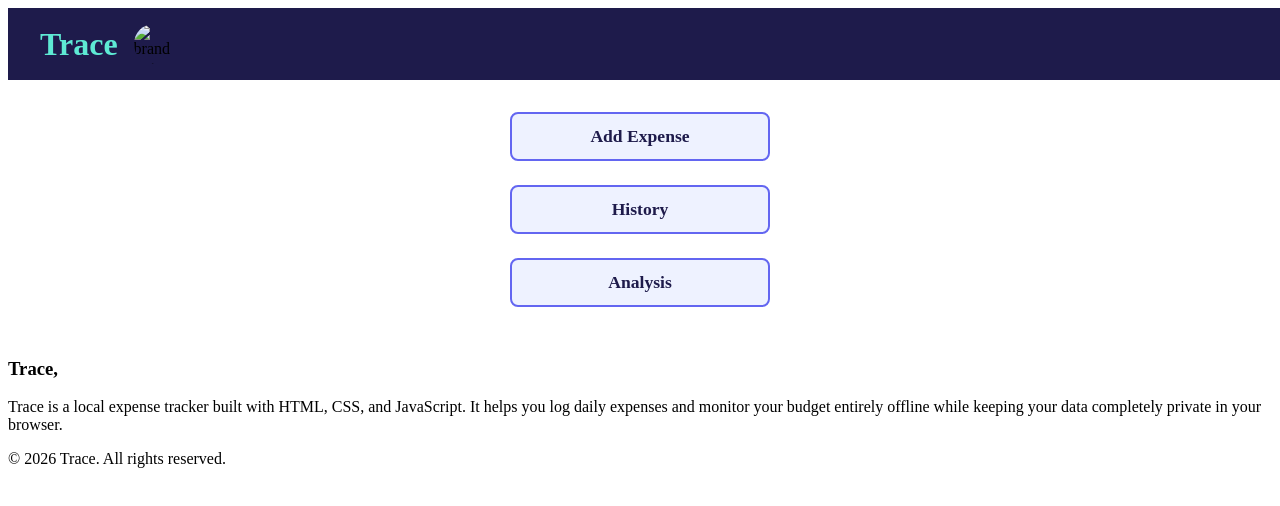
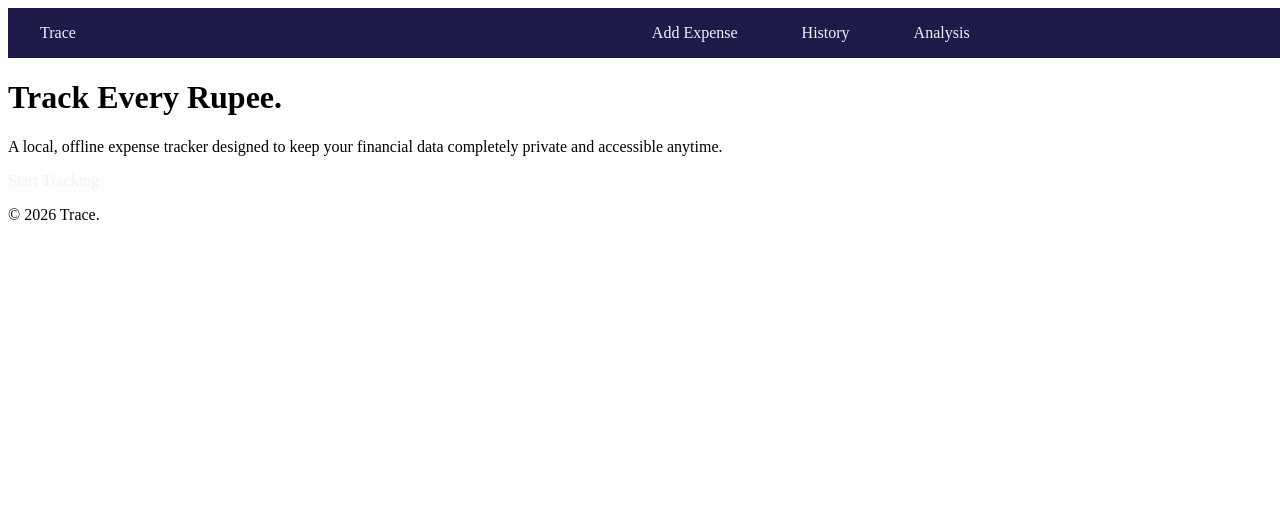
Before and after one commit to UserDeviceOsAll/Trace, a plain HTML site: page index.html in a window 1280 px wide. Shown: the top 506 px of the page. Drawn offline with Linux system fonts and the light colour scheme.

Commit message:
improved index.html

```diff
--- a/index.html
+++ b/index.html
@@ -3,33 +3,26 @@
 <head>
     <meta charset="UTF-8">
     <meta name="viewport" content="width=device-width, initial-scale=1.0">
-    <meta name="description" content="Trace is a tool, offline expense tracker.
-    Track your daily expenses, set monthly budgets.">
-    <title>Trace | Expense Tracker</title>
+    <title>Trace | Home</title>
     <link rel="stylesheet" href="style.css">
+    <script src="script.js" defer></script>
 </head>
 <body>
     <header>
-        <div class="brand">
-            <h1 id="brand-name">Trace</h1>
-            <img id="brand-img" alt="brand logo" src="">
-        </div>
+        <a href="index.html" class="brand">Trace</a>
+        <nav>
+            <a href="input.html">Add Expense</a>
+            <a href="history.html">History</a>
+            <a href="analysis.html">Analysis</a>
+        </nav>
     </header>
-    <nav class="nav-bar">
-        <a href="input.html" target="_blank">Add Expense</a>
-        <a href="history.html" target="_blank">History</a>
-        <a href="analysis.html" target="_blank">Analysis</a>
-    </nav>
-    <main>
-        <article class="description">
-            <h3 id="des-head">Trace,</h3>
-            <p id="des-text">Trace is a local expense tracker built with HTML, CSS, and JavaScript.
-                 It helps you log daily expenses and monitor your budget entirely offline
-                 while keeping your data completely private in your browser.</p>
-        </article>
+    <main class="hero">
+        <h1>Track Every Rupee.</h1>
+        <p>A local, offline expense tracker designed to keep your financial data completely private and accessible anytime.</p>
+        <a href="input.html" class="btn">Start Tracking</a>
     </main>
     <footer>
-        <p>&copy; 2026 Trace. All rights reserved.</p>
+        <p>&copy; 2026 Trace.</p>
     </footer>
 </body>
 </html>
```
